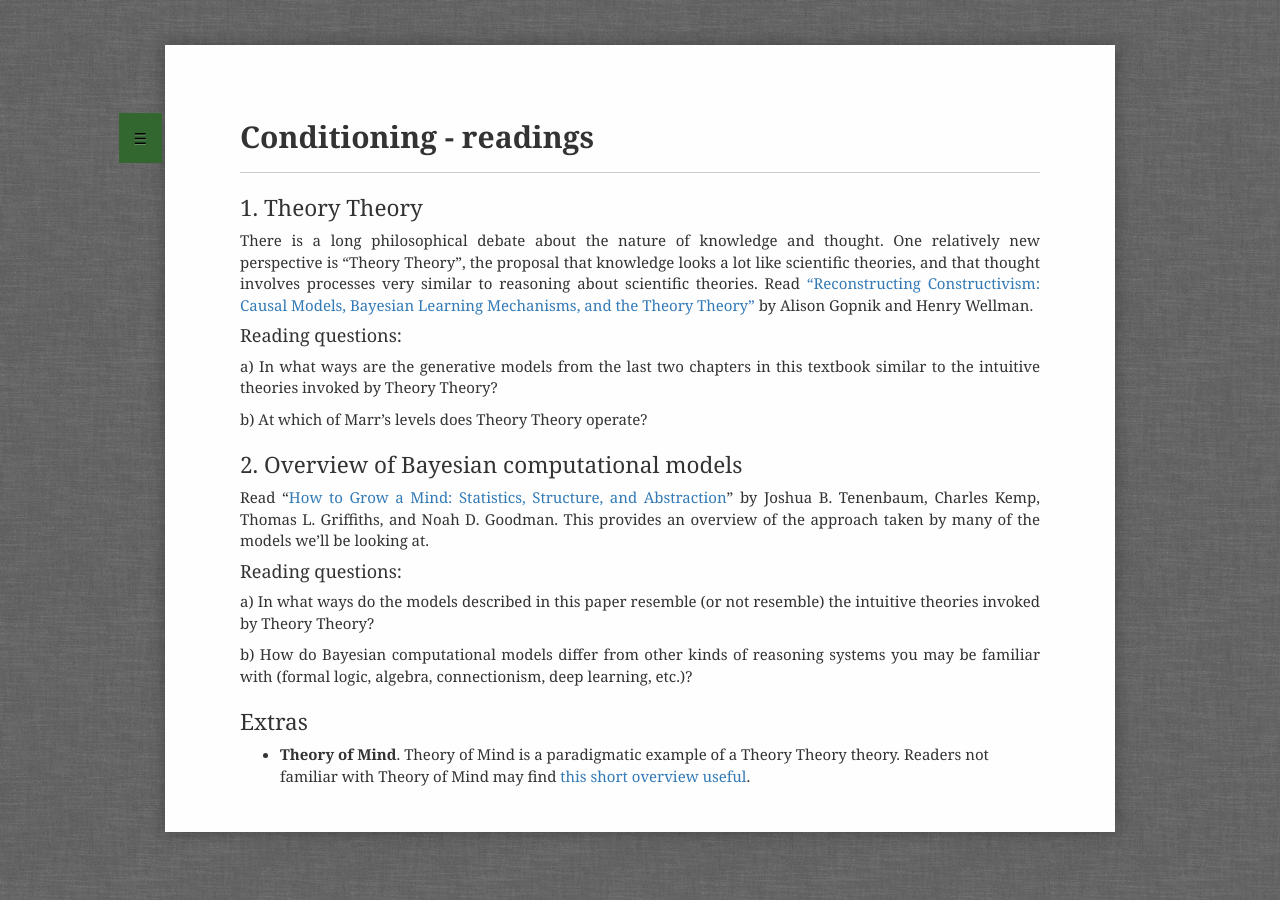
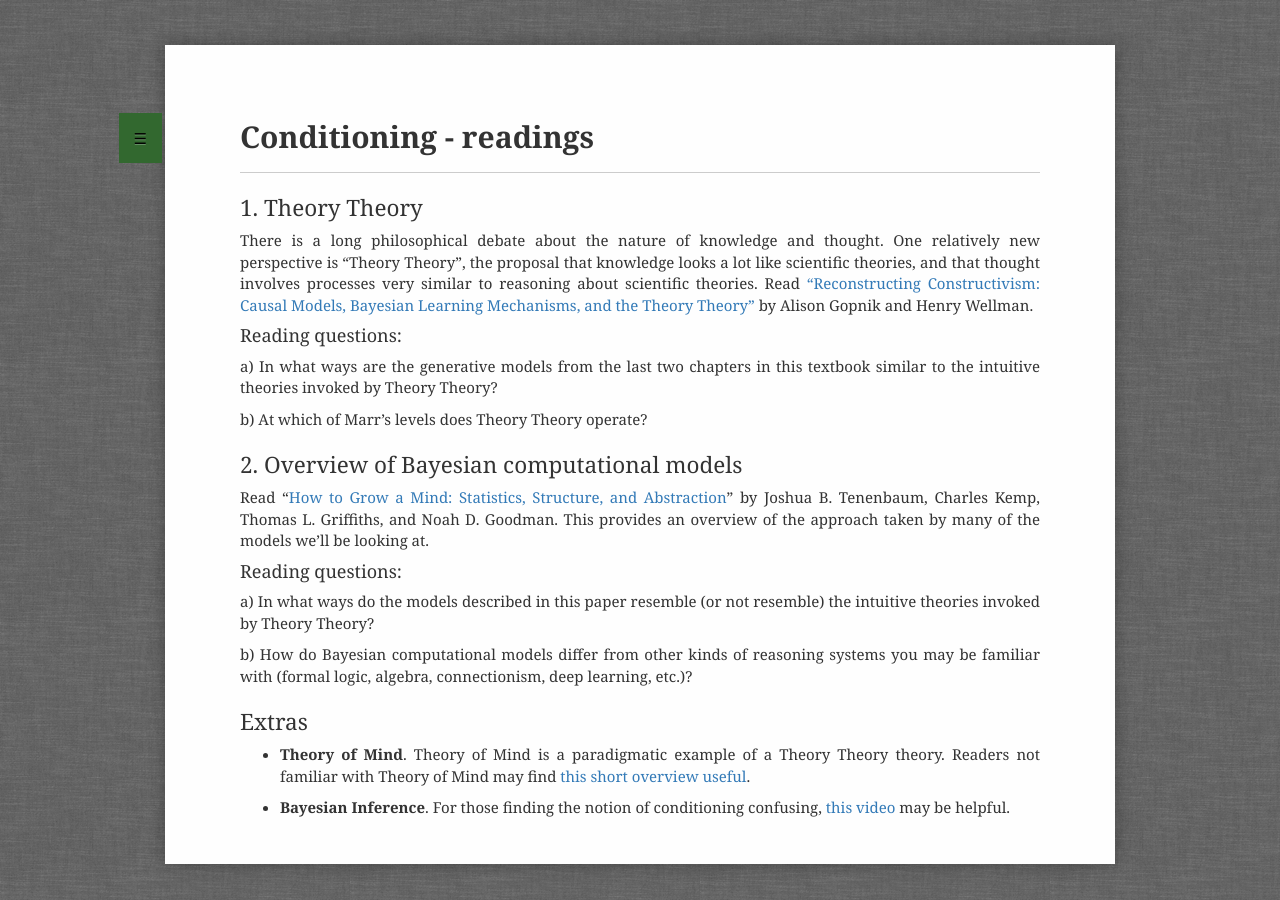
Before and after one commit to probmods/probmods2, a Jekyll site: the page built from readings/03-conditioning.md, in a window 1280 px wide. Built offline with Jekyll 4.4.1, drawn with Linux system fonts in a browser that asks for light colours; a script that is not in the unit is left out.

Commit message:
Added a video link to readings for conditioning

```diff
--- a/readings/03-conditioning.md
+++ b/readings/03-conditioning.md
@@ -25,3 +25,5 @@
 ## Extras
 
 * **Theory of Mind**. Theory of Mind is a paradigmatic example of a Theory Theory theory. Readers not familiar with Theory of Mind may find [this short overview useful](https://pdfs.semanticscholar.org/7f87/7e8b42c2a0ef210edff65f572dd43b2e00a8.pdf).
+
+* **Bayesian Inference**. For those finding the notion of conditioning confusing, [this video](https://www.youtube.com/watch?v=5NMxiOGL39M) may be helpful.
```
